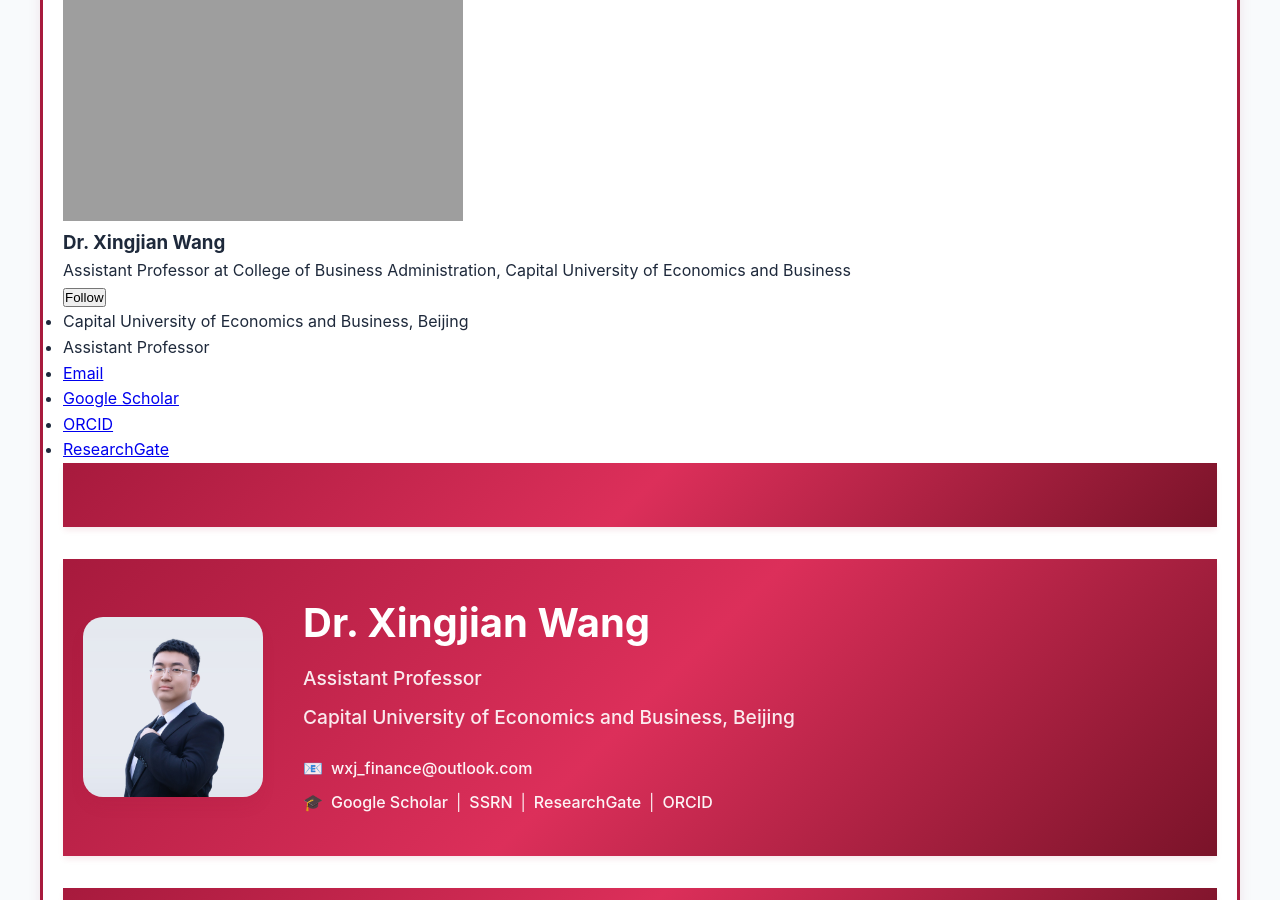
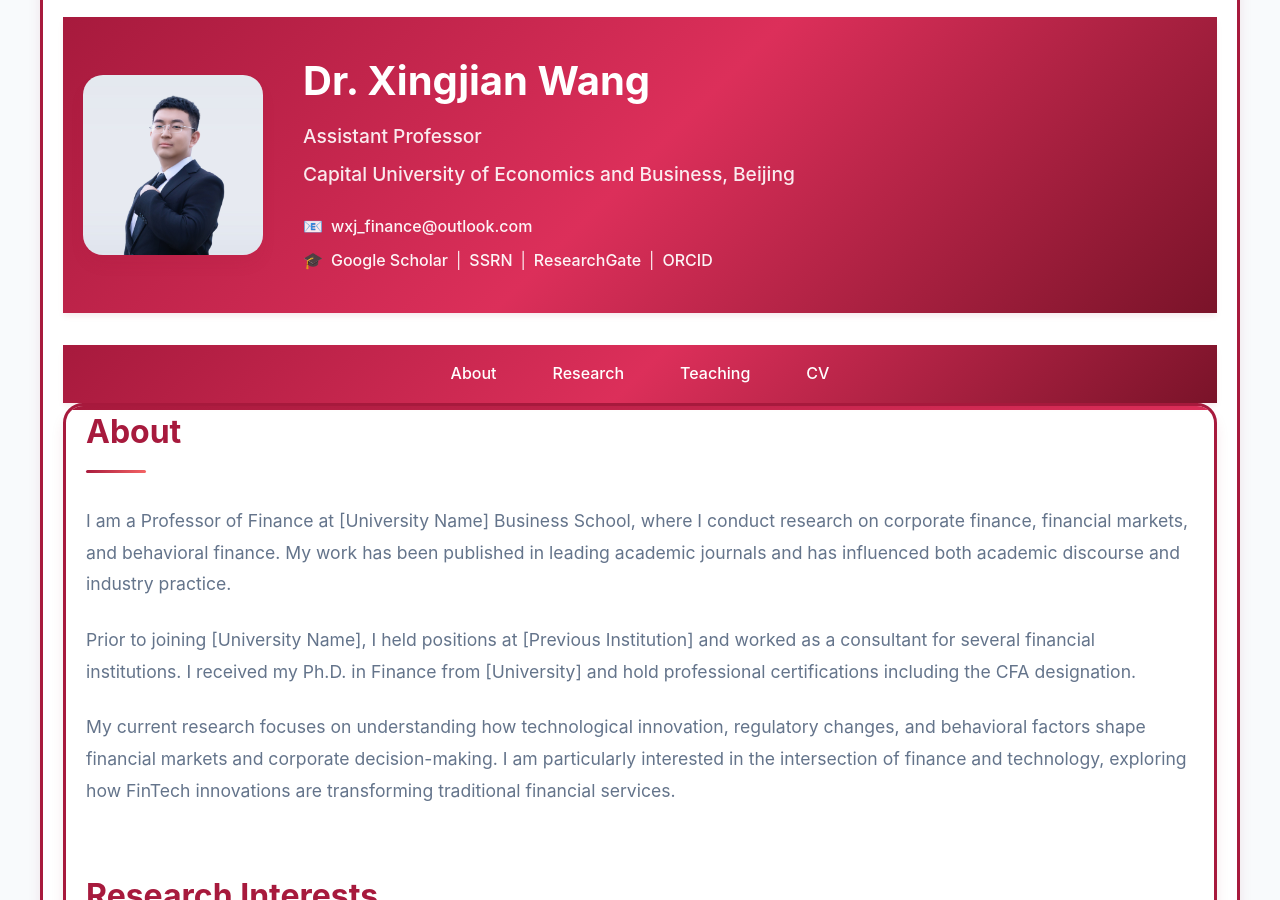
Before and after one commit to Victor-finance/Victor-finance.github.io, a Jekyll site: the page built from index.html, in a window 1280 px wide and 900 px high, scrolled down 411 px. Built offline with Jekyll 4.4.1, drawn with Linux system fonts in a browser that asks for light colours; part of the change alters nothing that is shown.

```diff
--- a/index.html
+++ b/index.html
@@ -1,4 +1,6 @@
 ---
+layout: single
+author_profile: false
 ---
 <!DOCTYPE html>
 <html lang="en">
```
